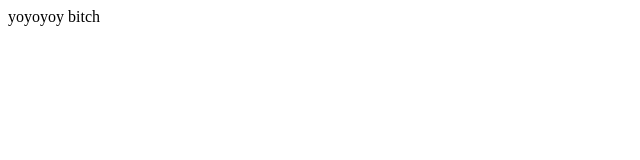
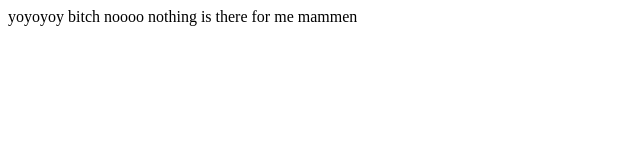
Before and after one commit to wakeforce/coursera-test, a plain HTML site: page site/yoyoyo.html in a window 1280 px wide. Shown: the whole page, without its empty margins (0-640 px from the left). Drawn offline with Linux system fonts and the light colour scheme.

Commit message:
changes to files

```diff
--- a/site/yoyoyo.html
+++ b/site/yoyoyo.html
@@ -4,6 +4,6 @@
 	<title>yoyoyoy</title>
 </head>
 <body>
-yoyoyoy bitch
+yoyoyoy bitch noooo nothing is there for me mammen
 </body>
 </html>
```
Also changed, not shown: hope/hopez.html (+1 -1 lines).
